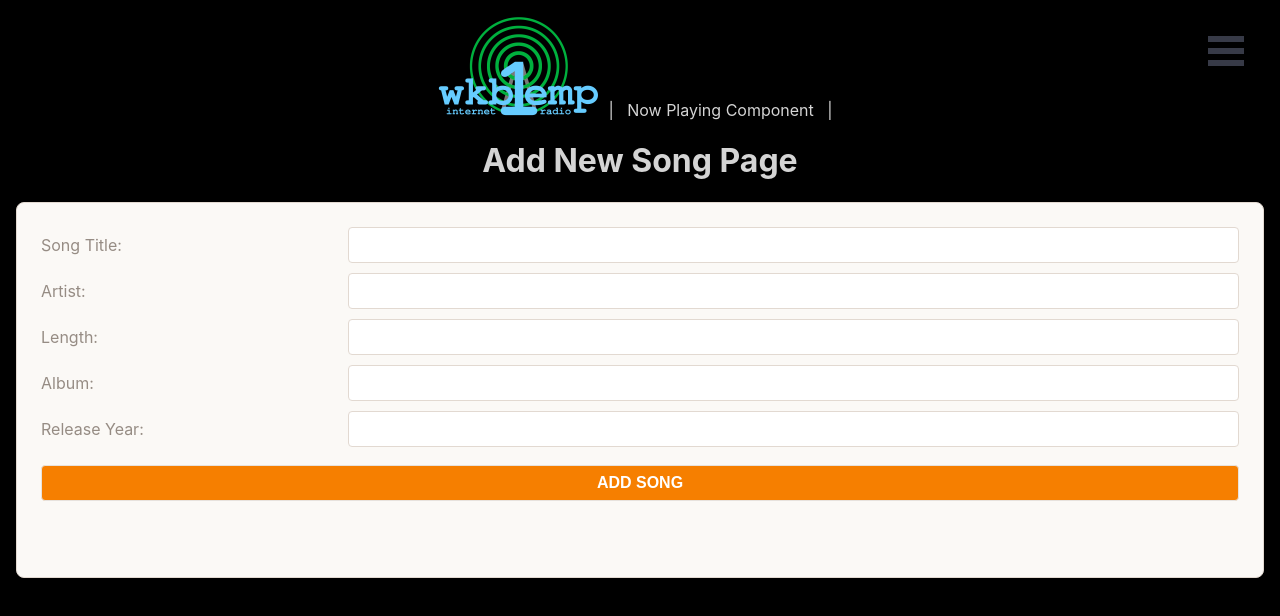
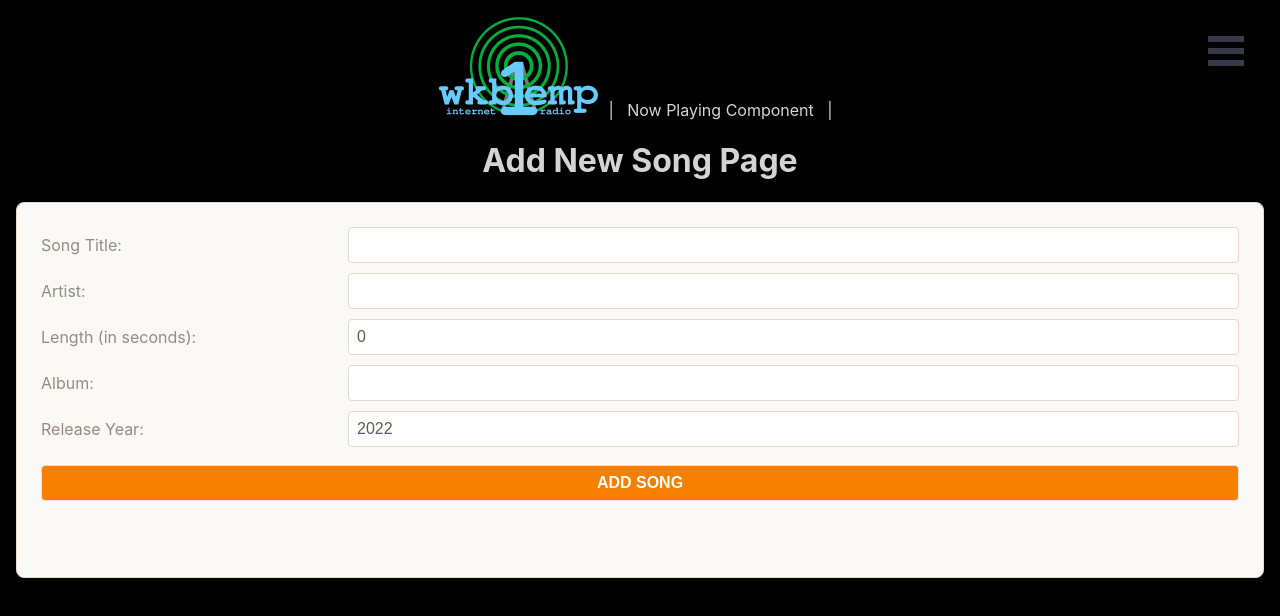
Before and after one commit to sdupree/wkb1emp-internet-radio, a React (Create React App) app: page /songs/new in a window 1280 px wide. Shown: the top 616 px of the page. Built offline with nearby package versions, Linux system fonts and the light colour scheme.

Commit message:
Improve input fields.

```diff
--- a/public/index.html
+++ b/public/index.html
@@ -5,39 +5,11 @@
     <link rel="icon" href="%PUBLIC_URL%/favicon.ico" />
     <meta name="viewport" content="width=device-width, initial-scale=1" />
     <meta name="theme-color" content="#000000" />
-    <meta
-      name="description"
-      content="Web site created using create-react-app"
-    />
-    <link rel="apple-touch-icon" href="%PUBLIC_URL%/logo192.png" />
-    <!--
-      manifest.json provides metadata used when your web app is installed on a
-      user's mobile device or desktop. See https://developers.google.com/web/fundamentals/web-app-manifest/
-    -->
-    <link rel="manifest" href="%PUBLIC_URL%/manifest.json" />
-    <!--
-      Notice the use of %PUBLIC_URL% in the tags above.
-      It will be replaced with the URL of the `public` folder during the build.
-      Only files inside the `public` folder can be referenced from the HTML.
-
-      Unlike "/favicon.ico" or "favicon.ico", "%PUBLIC_URL%/favicon.ico" will
-      work correctly both with client-side routing and a non-root public URL.
-      Learn how to configure a non-root public URL by running `npm run build`.
-    -->
+    <meta name="description" content="Web site created using create-react-app" />
     <title>WKB1EMP Internet Radio</title>
   </head>
   <body>
     <noscript>You need to enable JavaScript to run this app.</noscript>
     <div id="root"></div>
-    <!--
-      This HTML file is a template.
-      If you open it directly in the browser, you will see an empty page.
-
-      You can add webfonts, meta tags, or analytics to this file.
-      The build step will place the bundled scripts into the <body> tag.
-
-      To begin the development, run `npm start` or `yarn start`.
-      To create a production bundle, use `npm run build` or `yarn build`.
-    -->
   </body>
 </html>
--- a/src/pages/NewSongPage/NewSongPage.jsx
+++ b/src/pages/NewSongPage/NewSongPage.jsx
@@ -5,9 +5,9 @@ export default function NewSongPage() {
   const [newSong, setNewSong] = useState({
     title: '',
     artist: '',
-    length: '',
+    length: '0',
     album: '',
-    releaseYear: ''
+    releaseYear: '2022'
   });
   const [error, setError] = useState('');
 
@@ -39,12 +39,12 @@ export default function NewSongPage() {
             <input type="text" name="title" value={newSong.title} onChange={handleChange}/>
             <label>Artist:</label>
             <input type="text" name="artist" value={newSong.artist} onChange={handleChange}/>
-            <label>Length:</label>
-            <input type="text" name="length" value={newSong.length} onChange={handleChange}/>
+            <label>Length (in seconds):</label>
+            <input type="number" name="length" value={newSong.length} min="0" onChange={handleChange}/>
             <label>Album:</label>
             <input type="text" name="album" value={newSong.album} onChange={handleChange}/>
             <label>Release Year:</label>
-            <input type="text" name="releaseYear" value={newSong.releaseYear} onChange={handleChange}/>
+            <input type="number" name="releaseYear" value={newSong.releaseYear} min="1900" max="2023" onChange={handleChange}/>
             <button type="submit">ADD SONG</button>
           </form>
           <p className="error-message">&nbsp;{error}</p>
```
